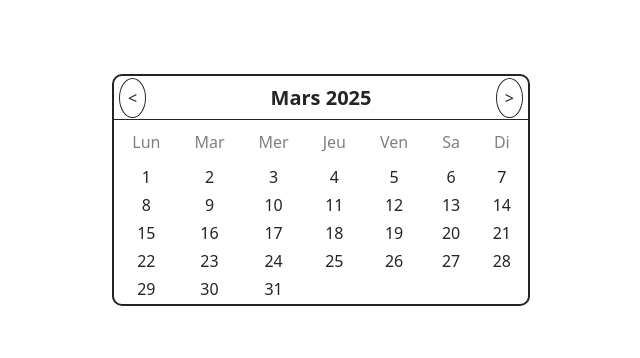
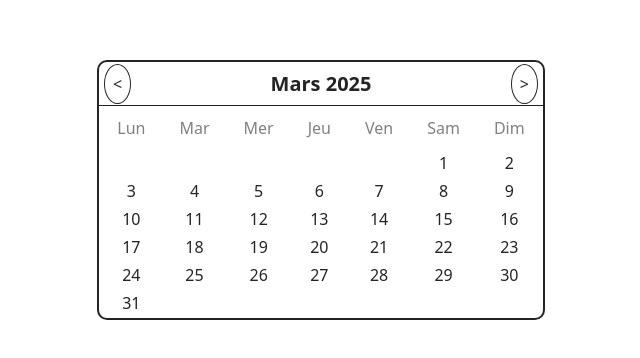
Before and after one commit to HayroMaki/TrainProject, a React (Vite) app: page / in a window 1280 px wide. Shown: the part 210-568 px from the top of the page, without its empty margins (319-959 px from the left). Built offline with nearby package versions, Linux system fonts and the light colour scheme.

Commit message:
Made the months appear dynamically

```diff
--- a/src/calendar/CalendarContent.tsx
+++ b/src/calendar/CalendarContent.tsx
@@ -1,8 +1,47 @@
 export const CalendarContent = (props: {
     month: number;
+    year: number;
 }) => {
 
+    const options = { weekday: "short" }
+    const startdate = new Date(props.year, props.month, 1);
+    const enddate = new Date(props.year, props.month + 1, -1);
 
+    // eslint-disable-next-line @typescript-eslint/ban-ts-comment
+    // @ts-expect-error
+    const startday = Intl.DateTimeFormat("fr-FR", options).format(startdate);
+    const endday = enddate.getDate() + 1;
+
+    const days = ["lun.", "mar.", "mer.", "jeu.", "ven.", "sam.", "dim."];
+
+    const calendarDays = [];
+    let isPassed = false;
+    let monthDay = 1;
+    let week: (number|null)[] = [];
+
+    for (let i = 1; i <= 42; i++) {
+        if (! (isPassed || startday === "lun.")) {
+            // The month hasn't started yet
+            if (days[i % 7] === startday) {
+                isPassed = true;
+            }
+            week.push(null);
+            continue;
+        } else if (monthDay > endday) {
+            // The month is exceeded
+            week.push(null);
+        } else {
+            // The month started
+            week.push(monthDay);
+            monthDay++;
+        }
+
+        if (i % 7 === 0) {
+            // A new week started
+            calendarDays.push(week);
+            week = []
+        }
+    }
 
     return (
         <table>
@@ -13,56 +52,28 @@ export const CalendarContent = (props: {
                     <th>Mer</th>
                     <th>Jeu</th>
                     <th>Ven</th>
-                    <th>Sa</th>
-                    <th>Di</th>
+                    <th>Sam</th>
+                    <th>Dim</th>
                 </tr>
             </thead>
             <tbody>
-                <tr>
-                    <td>1</td>
-                    <td>2</td>
-                    <td>3</td>
-                    <td>4</td>
-                    <td>5</td>
-                    <td>6</td>
-                    <td>7</td>
-                </tr>
-                <tr>
-                    <td>8</td>
-                    <td>9</td>
-                    <td>10</td>
-                    <td>11</td>
-                    <td>12</td>
-                    <td>13</td>
-                    <td>14</td>
-                </tr>
-                <tr>
-                    <td>15</td>
-                    <td>16</td>
-                    <td>17</td>
-                    <td>18</td>
-                    <td>19</td>
-                    <td>20</td>
-                    <td>21</td>
-                </tr>
-                <tr>
-                    <td>22</td>
-                    <td>23</td>
-                    <td>24</td>
-                    <td>25</td>
-                    <td>26</td>
-                    <td>27</td>
-                    <td>28</td>
-                </tr>
-                <tr>
-                    <td>29</td>
-                    <td>30</td>
-                    <td>31</td>
-                    <td></td>
-                    <td></td>
-                    <td></td>
-                    <td></td>
-                </tr>
+            {
+                calendarDays.map((week, i) => {
+                    return (
+                        <tr key={i}>
+                            {
+                                week.map((day, j) => {
+                                    return (
+                                        <td key={j}>
+                                            {day}
+                                        </td>
+                                    )
+                                })
+                            }
+                        </tr>
+                    )
+                })
+            }
             </tbody>
         </table>
     )
--- a/src/calendar/CalendarDisplayer.tsx
+++ b/src/calendar/CalendarDisplayer.tsx
@@ -29,7 +29,7 @@ export const CalendarDisplayer = () => {
     return (
         <div className="CalendarDisplayer">
             <CalendarMonthDisplayer month={month} year={year} monthChangeHandler={monthChangeHandler} />
-            <CalendarContent month={month} />
+            <CalendarContent month={month} year={year} />
         </div>
     )
 }
```
